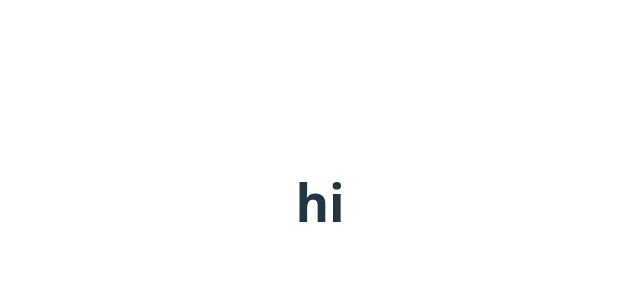
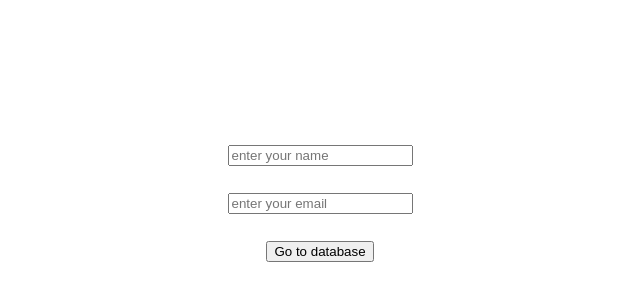
Before and after one commit to RHrakib1/practice-client, a React (Vite) app: page / in a window 1280 px wide. Shown: the part 198-498 px from the top of the page, without its empty margins (320-960 px from the left). Built offline with nearby package versions, Linux system fonts and the light colour scheme.

Commit message:
creat practice form

```diff
--- a/src/App.jsx
+++ b/src/App.jsx
@@ -3,9 +3,22 @@ import './App.css'
 
 function App() {
 
+  const hendlefrom = event => {
+    event.preventDefault()
+    const shortData = event.target
+    const name = shortData.name.value
+    const email = shortData.email.value
+    const dataObj = { name, email }
+    console.log("from a data add hoyese", dataObj)
+  }
+
   return (
     <>
-      <h1>hi</h1>
+      <form onSubmit={hendlefrom}>
+        <input type="text" name='name' placeholder='enter your name' /><br /><br />
+        <input type="email" name='email' placeholder='enter your email' /><br /><br />
+        <input type="submit" value='Go to database' />
+      </form>
     </>
   )
 }
```
